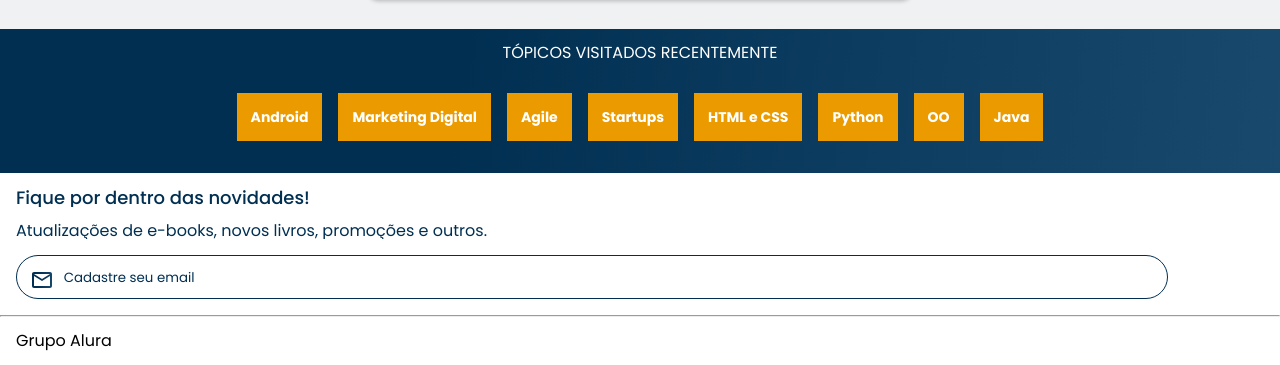
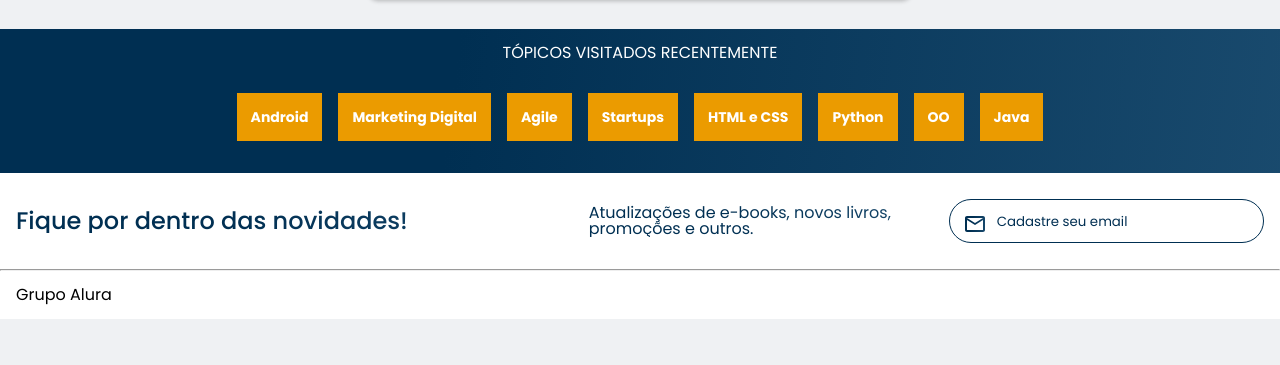
Before and after one commit to Dudavieiira/Alurabooks, a plain HTML site: page index.html in a window 1280 px wide. Shown: the part 2206-2571 px from the top of the page. After the commit the page ends 2525 px from the top, so only its background shows below. Drawn offline with nearby package versions, Linux system fonts and the light colour scheme; files whose address does not match are found by name.

Commit message:
contato.css

```diff
--- a/contato.css
+++ b/contato.css
@@ -30,3 +30,26 @@
     background: url("../img/Email.svg") no-repeat;
     padding-left: 2.5em;
 }
+@media screen and (min-width:1024px) {
+    .contato{
+        display: flex;
+        justify-content: center;
+        align-items: center;
+    }
+    .contato__titulo{
+        font-size: 24px;
+        width:60%;
+    }
+    .contato__descrição{
+        margin-right: 1em;
+        width: 40%;
+    }
+    .contato__email{
+        width:30%;
+    }
+}
+@media screen and (min-width: 1728px) {
+    .contato{
+        padding:3em 20vw;
+    }
+}
```
